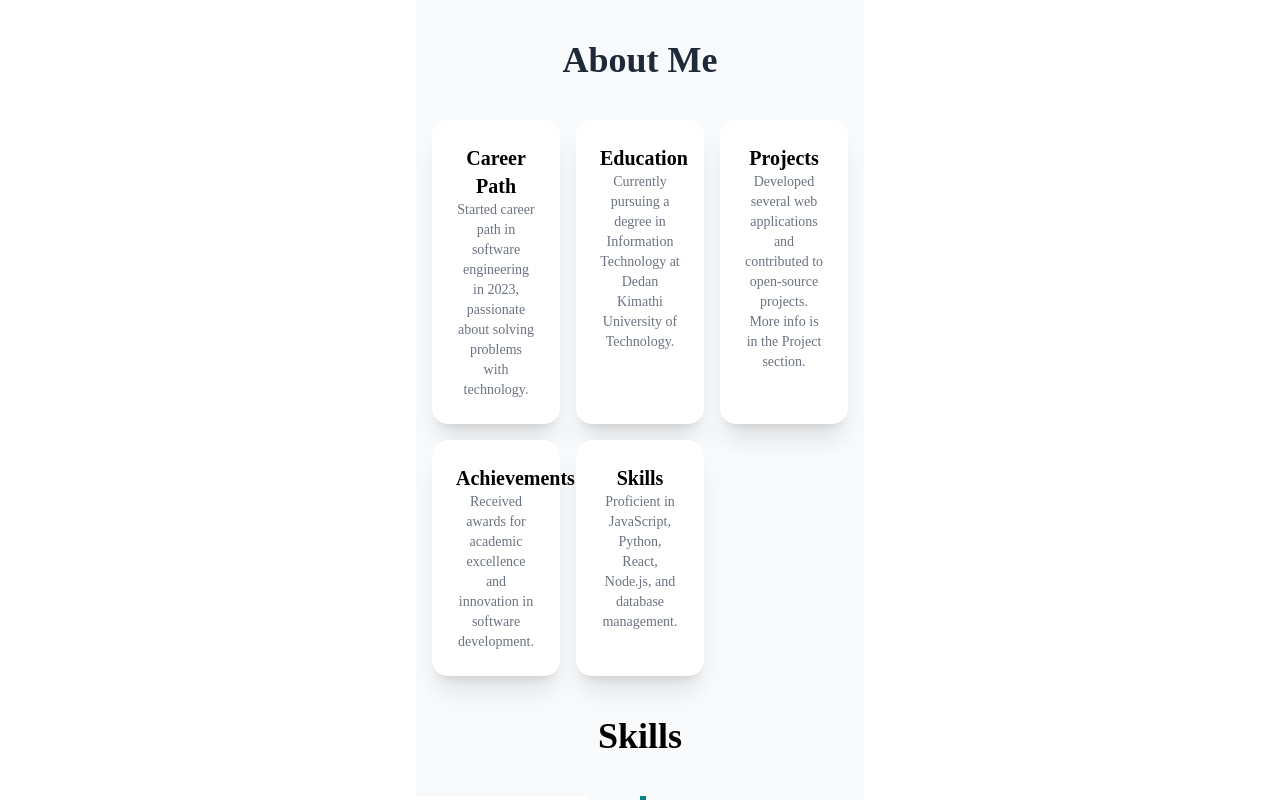
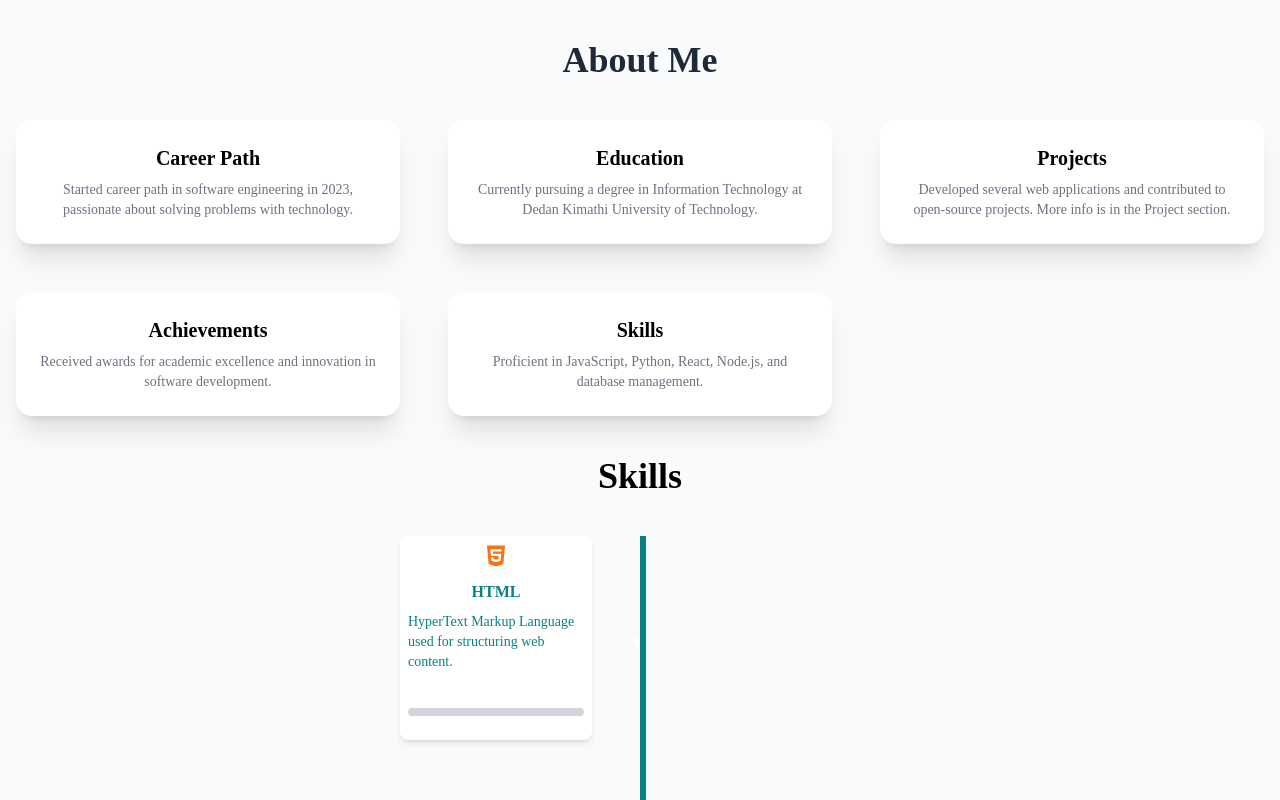
Before and after one commit to karoshalex0873/Karobia.me, a React (Vite) app: page / in a window 1280 px wide. Shown: the part 800-1600 px from the top of the page. Built offline with nearby package versions, Linux system fonts and the light colour scheme.

Commit message:
I have adjjusted the layout for about in large devices

```diff
--- a/src/App.jsx
+++ b/src/App.jsx
@@ -9,7 +9,7 @@ const App = () => {
   return (
     <div className=" mx-auto w-full px-0">
       <Main />
-      <div className="px-0 mx-auto max-w-md">
+      <div className="px-0 mx-auto ">
       <About />
       </div>
 
--- a/src/componets/About.jsx
+++ b/src/componets/About.jsx
@@ -55,16 +55,16 @@ const About = () => {
             <h1 className="text-4xl font-bold text-gray-800">About Me</h1>
           </div>
           {/* About Me */}
-          <div className="grid grid-cols-1 sm:grid-cols-2 lg:grid-cols-3 gap-4 min-w-full">
+          <div className="grid gap-8 md:grid-cols-2 lg:grid-cols-3 lg:gap-12">
             {AboutData.map((data, index) => (
               <div
                 data-aos="fade-up"
                 data-aos-delay={data.aosDelay}
                 key={index}
-                className="rounded-2xl bg-white hover:bg-secondary hover:text-white shadow-xl duration-200 max-w-[400px] sm:max-w-[500px] group relative"
+                className="rounded-2xl bg-white hover:bg-secondary hover:text-white shadow-xl duration-200 group relative"
               >
                 <div className="p-6 text-center">
-                  <h1 className="text-xl font-bold">{data.category}</h1>
+                  <h1 className="text-xl font-bold mb-2">{data.category}</h1>
                   <p className="text-gray-500 group-hover:text-white duration-300 text-sm">{data.description}</p>
                 </div>
               </div>
```
